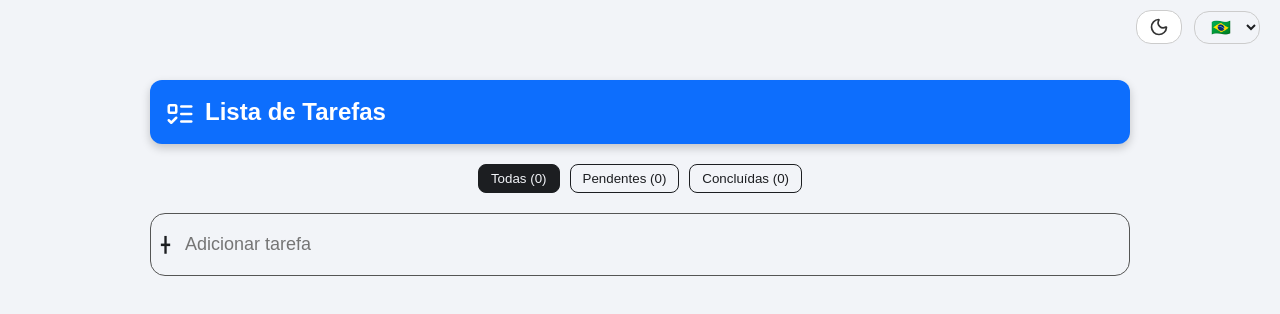
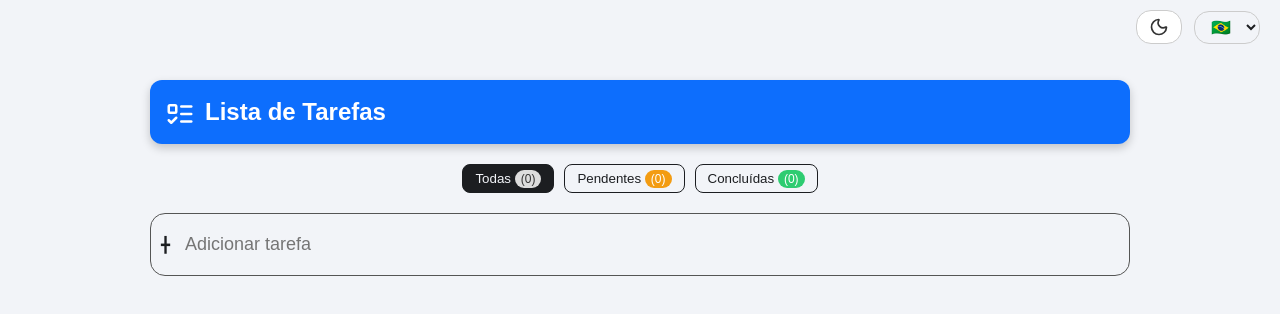
Before and after one commit to bdancost/todo_react_ts, a React (Create React App) app: page / in a window 1280 px wide. Shown: the top 314 px of the page. Built offline with nearby package versions, Linux system fonts and the light colour scheme.

Commit message:
Adicionando cores nos filtros

```diff
--- a/src/components/FiltroArea/index.tsx
+++ b/src/components/FiltroArea/index.tsx
@@ -19,19 +19,19 @@ export const FiltroArea = ({ filtro, setFiltro, t, list }: Props) => {
         className={filtro === "todas" ? "ativo" : ""}
         onClick={() => setFiltro("todas")}
       >
-        {t.all} ({totalTarefas})
+        {t.all} <span className="badge">({totalTarefas})</span>
       </button>
       <button
         className={filtro === "pendentes" ? "ativo" : ""}
         onClick={() => setFiltro("pendentes")}
       >
-        {t.pending} ({pendentes})
+        {t.pending} <span className="badge pending">({pendentes})</span>
       </button>
       <button
         className={filtro === "concluidas" ? "ativo" : ""}
         onClick={() => setFiltro("concluidas")}
       >
-        {t.done} ({concluidas})
+        {t.done} <span className="badge done">({concluidas})</span>
       </button>
     </C.Container>
   );
--- a/src/components/FiltroArea/styles.ts
+++ b/src/components/FiltroArea/styles.ts
@@ -23,5 +23,23 @@ export const Container = styled.div`
     &:hover {
       opacity: 0.8;
     }
+
+    .badge {
+      background-color: #ddd;
+      color: #333;
+      font-size: 12px;
+      padding: 2px 6px;
+      border-radius: 999px;
+    }
+
+    .badge.pending {
+      background-color: #f39c12;
+      color: #fff;
+    }
+
+    .badge.done {
+      background-color: #2ecc71;
+      color: #fff;
+    }
   }
 `;
```
